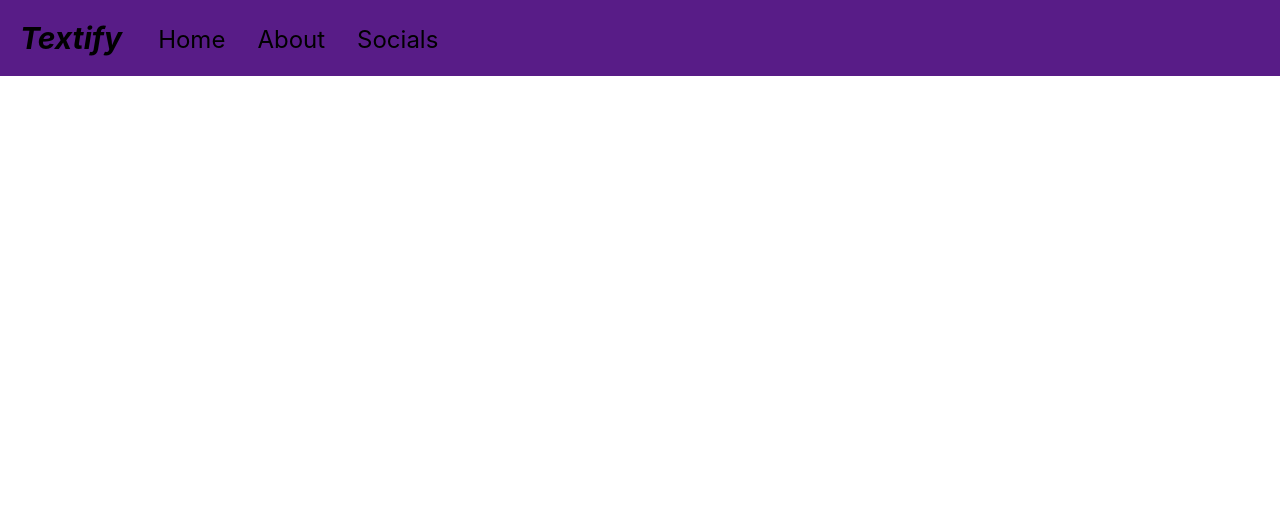
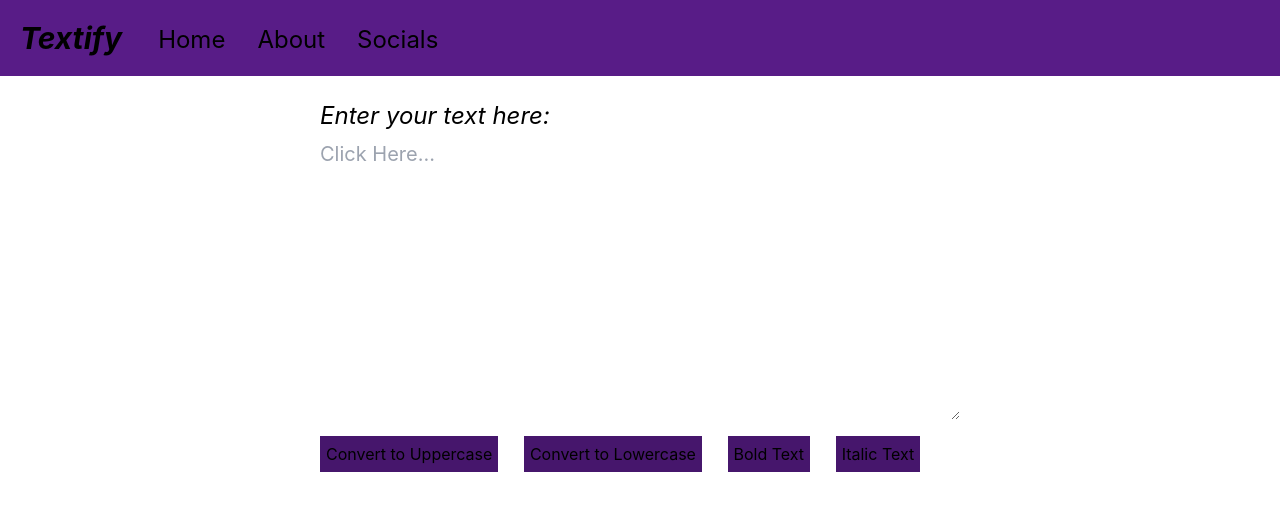
Before and after one commit to DhanveerSingh2002/TextShaper, a React (Create React App) app: page / in a window 1280 px wide. Shown: the top 510 px of the page. Built offline with nearby package versions, Linux system fonts and the light colour scheme.

Commit message:
Buttons added

```diff
--- a/src/App.css
+++ b/src/App.css
@@ -7,7 +7,7 @@
 
 .home:hover
 {
-  font-weight: bold;
+  font-family:cursive;
 }
 
 .about:hover
@@ -18,5 +18,62 @@
 
 .socials:hover
 {
-  font-family: cursive;
+  font-family:fantasy;
 }
+
+.center
+{
+  width: 50%;
+  margin-left: 25%;
+}
+
+.TA
+{
+  border-radius: 5px;
+  outline: none;
+}
+
+.UC
+{
+  background-color: rgb(70, 22, 108);
+  border: 2px ;
+  padding: 6px;
+  margin-left: 25%;
+  margin-top: 10px;
+}
+
+.LC
+{
+  background-color: rgb(70, 22, 108);
+  border: 2px ;
+  padding: 6px;
+  margin-left: 2%;
+  margin-top: 10px;
+}
+
+.bold
+{
+  background-color: rgb(70, 22, 108);
+  border: 2px ;
+  padding: 6px;
+  margin-left: 2%;
+  margin-top: 10px;
+}
+
+.Italic
+{
+  background-color: rgb(70, 22, 108);
+  border: 2px ;
+  padding: 6px;
+  margin-left: 2%;
+  margin-top: 10px;
+}
+
+
+.btn:hover
+{
+  scale: 1.25;
+  transition: 0.8s;
+  color: pink;
+  border-radius: 20px;
+}
--- a/src/App.js
+++ b/src/App.js
@@ -1,10 +1,15 @@
 import './App.css';
 import Navbar from './components/Navbar';
+import Textform from './components/Textform';
 
 function App() {
   return (
     <>
       <Navbar/>
+      <div className="container">
+        <Textform/>
+      </div>
+
     </>
   );
 }
--- /dev/null
+++ b/src/components/Textform.jsx
@@ -0,0 +1,20 @@
+import React from 'react'
+import "../App.css"
+
+const Textform = () => {
+  return (
+    <>
+    <div class="mt-6">
+        <h3 className='center text-2xl italic '>Enter your text here: </h3>
+        <textarea className=" TA center mt-2 text-xl" name="" id="" cols="200" rows="10" placeholder='Click Here...'></textarea>
+        <br/>
+    </div>
+    <button className="btn btn-primary UC" >Convert to Uppercase</button>
+    <button className="btn btn-primary LC" >Convert to Lowercase</button>
+    <button className="btn btn-primary bold" >Bold Text</button>
+    <button className="btn btn-primary Italic" >Italic Text</button>
+    </>
+  )
+}
+
+export default Textform
```
